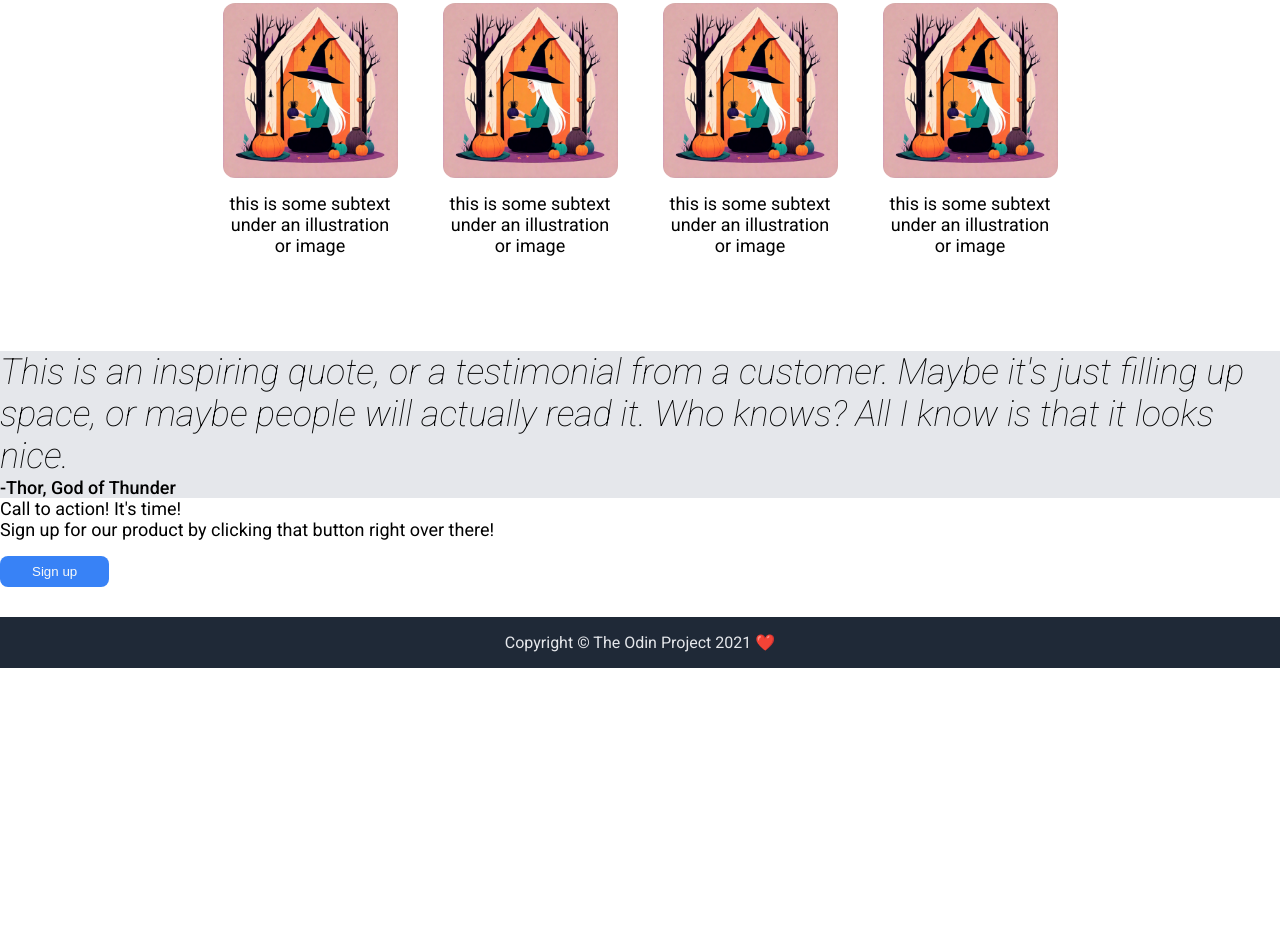
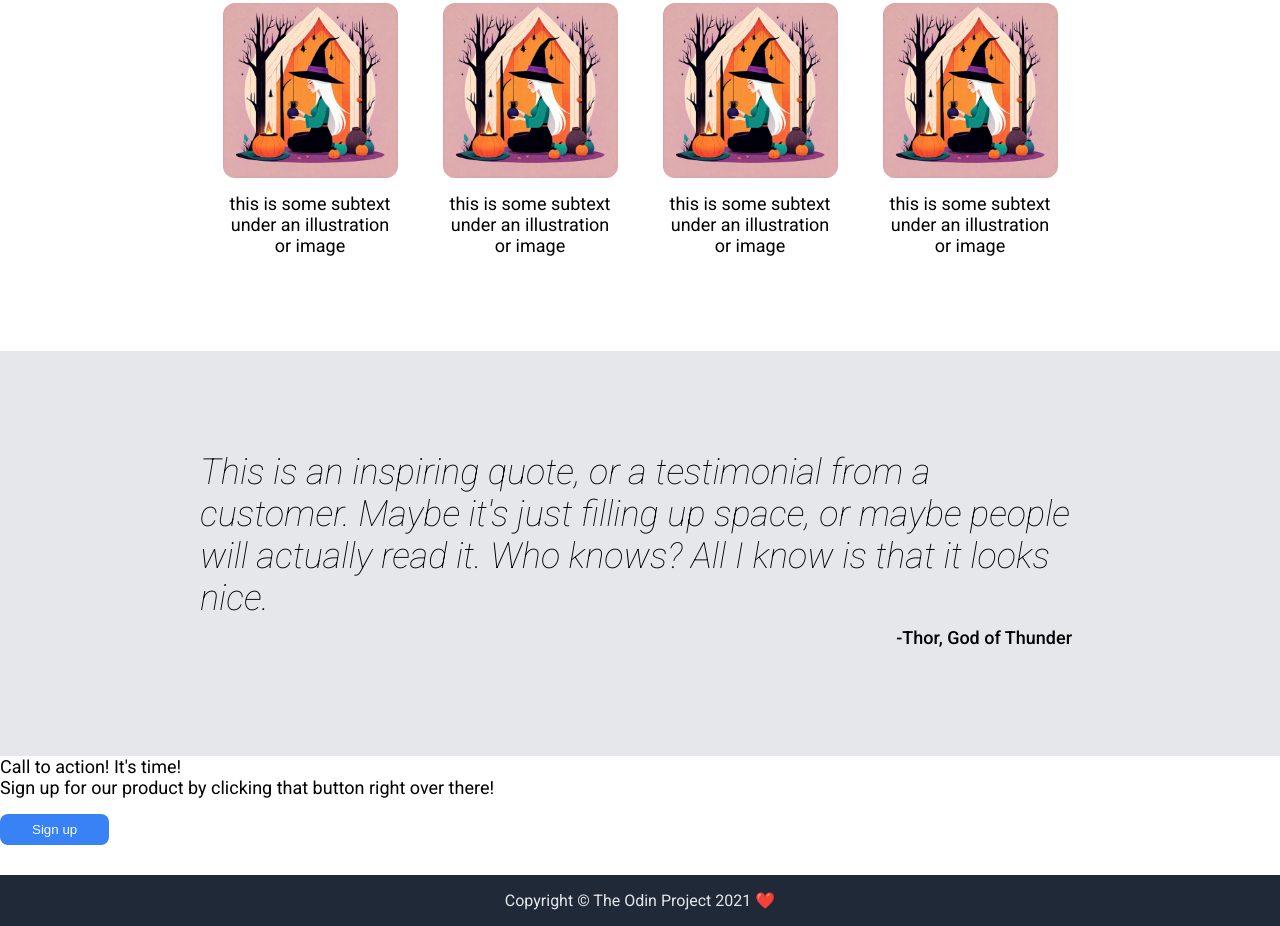
Before and after one commit to bruixeta/landing-page, a plain HTML site: page index.html in a window 1280 px wide. Shown: the part 744-1670 px from the top of the page. Before the commit the page ends 1412 px from the top, so only its background shows below. Drawn offline with Linux system fonts and the light colour scheme.

Commit message:
Align and add padding to quote section

```diff
--- a/style.css
+++ b/style.css
@@ -128,6 +128,8 @@ body {
 
   .quote {
     background-color: #E5E7EB;
+    padding: 100px 200px;
+    text-justify: center;
   }
 
   .quote-text {
@@ -138,6 +140,8 @@ body {
 
   .quote-author {
     font-weight: 500;
+    text-align: right;
+    padding: 8px;
   }
 
   .footer {
```
